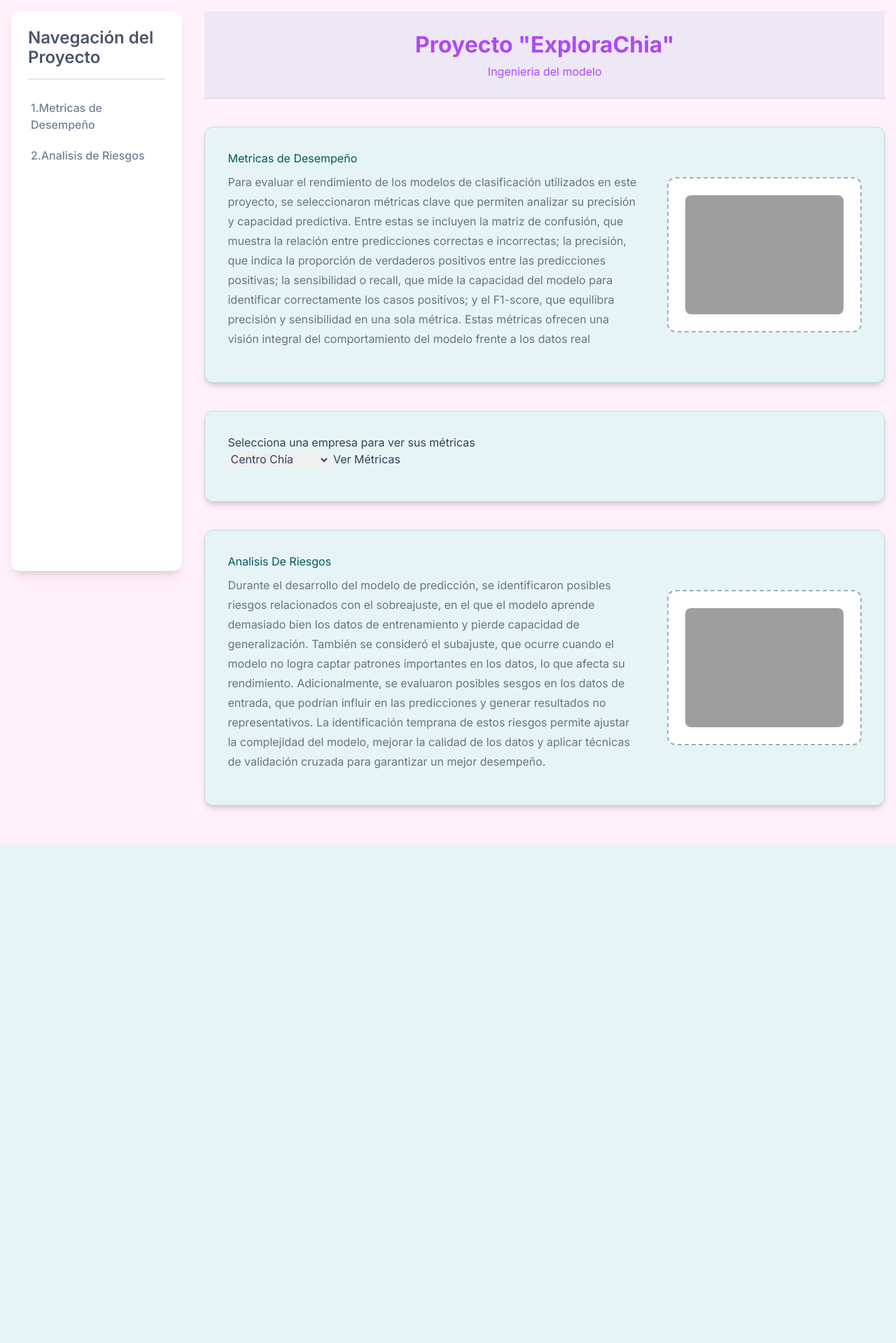
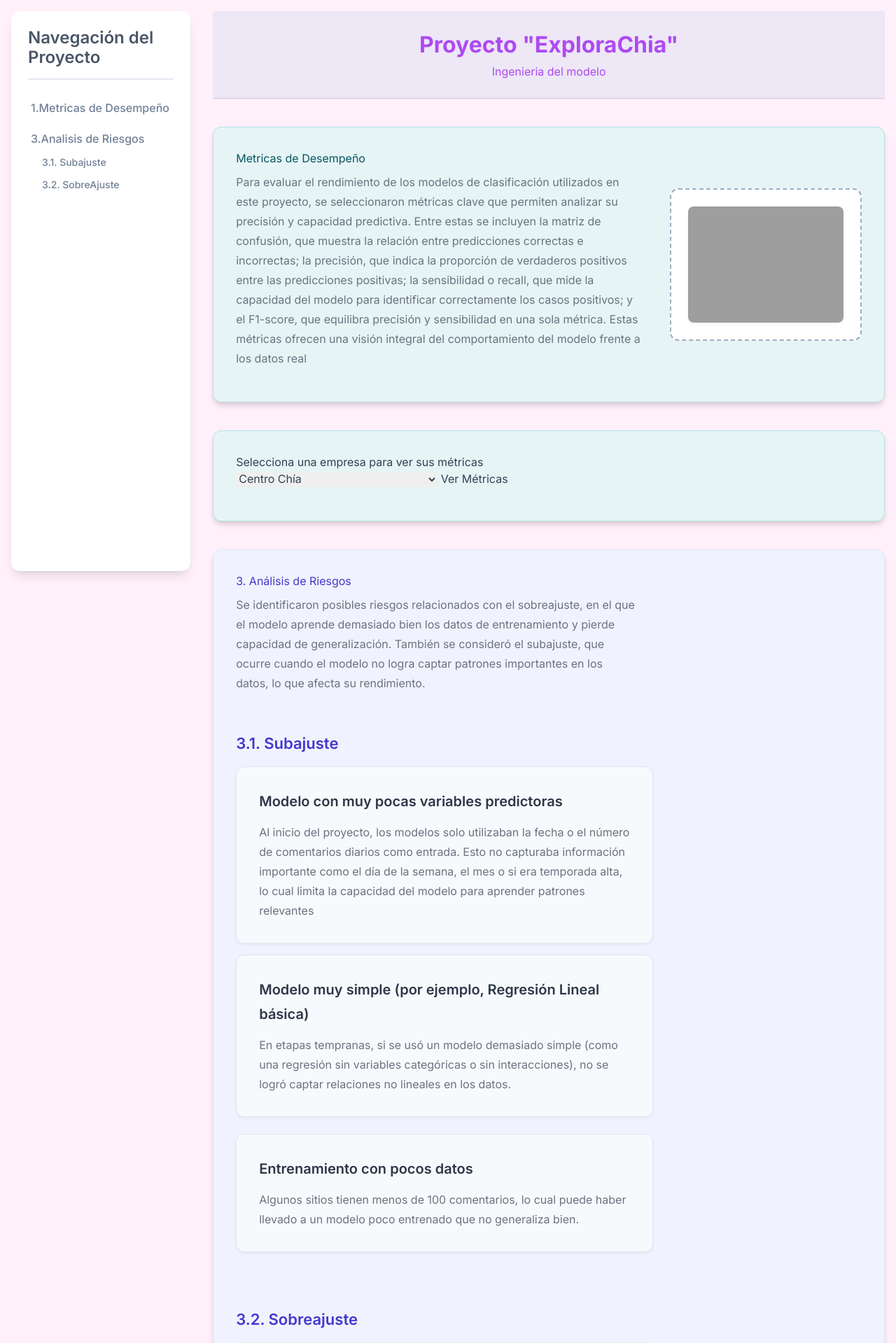
Before and after one commit to lawiwi/ExploraChia, a Flask app: page /Chia/Acercade/EvaluacionModelo in a window 1280 px wide. Shown: the top 1919 px of the page at 70% size. Before the commit the page ends 1207 px from the top, so only its background shows below. Run offline with Flask 3, Linux system fonts and the light colour scheme; parts of the project's set-up code (start-up, migrations or seed data) failed here and were passed over; some libraries are stand-ins or nearby versions; grey boxes are pictures that could not be loaded.

Commit message:
Analisis de Riesgo actualizado

```diff
--- a/Templates/Machine/EvaluacionModelo.html
+++ b/Templates/Machine/EvaluacionModelo.html
@@ -236,7 +236,9 @@
             <nav>
                 <ul class="space-y-1">
                     <li><a href="#metricas-desempeño" class="nav-link">1.Metricas de Desempeño</a></li>
-                    <li><a href="#analisis-riesgos" class="nav-link">2.Analisis de Riesgos</a></li>
+                    <li><a href="#analisis-riesgos" class="nav-link">3.Analisis de Riesgos</a></li>
+                    <li><a href="#subajuste-riegos" class="nav-link ml-4 block px-3 py-2 text-sm text-slate-500 hover:bg-sky-50 hover:text-sky-600 rounded-md transition-colors duration-150">3.1. Subajuste</a></li>
+                    <li><a href="#sobreajuste-riegos" class="nav-link ml-4 block px-3 py-2 text-sm text-slate-500 hover:bg-sky-50 hover:text-sky-600 rounded-md transition-colors duration-150">3.2. SobreAjuste</a></li>
                 </ul>
             </nav>
         </aside>
@@ -272,8 +274,14 @@
                             <select name="empresa">
                             <option value="centrochia">Centro Chía</option>
                             <option value="fontanar">Fontanar</option>
-                            <option value="parqueaventura">Parque Aventura</option>
-                            <!-- Agrega más según los archivos .json -->
+                            <option value="celestina">Restaurante Celestina/option>
+                            <option value="galapagoc">Restaurante Galapago Campestre</option>
+                            <option value="laspuertas">Restaurante Las Puertas</option>
+                            <option value="montañaoso">Parque la Montaña del Oso/option>
+                            <option value="parquecentrochia">Parque Centro Chia/option>
+                            <option value="playzonevip">PlayZone VIP</option>
+                            <option value="teatrofah">Teatro Fahreheint</option>
+                            <option value="tierraroja">Restaurante Tierra Roja/option>
                             </select>
                             <button type="submit">Ver Métricas</button>
                         </form>
@@ -281,22 +289,56 @@
                 </div>
             </section>
 
-            <section id="analisis-riesgos" class="content-card pastel-sky">
-                <div class="flex flex-col md:flex-row items-start md:items-center gap-x-6">
-                    <div class="md:w-2/3 text-content">
-                        <h2 class="section-title">Analisis De Riesgos</h2>
-                        <p>
-                            Durante el desarrollo del modelo de predicción, se identificaron posibles riesgos relacionados con el sobreajuste, en el que el modelo aprende demasiado bien los datos de entrenamiento y pierde capacidad de generalización. También se consideró el subajuste, que ocurre cuando el modelo no logra captar patrones importantes en los datos, lo que afecta su rendimiento. Adicionalmente, se evaluaron posibles sesgos en los datos de entrada, que podrían influir en las predicciones y generar resultados no representativos. La identificación temprana de estos riesgos permite ajustar la complejidad del modelo, mejorar la calidad de los datos y aplicar técnicas de validación cruzada para garantizar un mejor desempeño.
-                        </p>
+            <section id="aanalisis-riesgos" class="content-card pastel-indigo">
+                <h2 class="section-title">3. Análisis de Riesgos</h2>
+                 <div class="md:flex md:space-x-8 items-start mb-8">
+                     <div class="md:w-2/3">
+                        <p>Se identificaron posibles riesgos relacionados con el sobreajuste, en el que el modelo aprende demasiado bien los datos de entrenamiento y pierde capacidad de generalización. También se consideró el subajuste, que ocurre cuando el modelo no logra captar patrones importantes en los datos, lo que afecta su rendimiento.</p>
                     </div>
-                    <div class="image-placeholder-container md:w-1/3">
-                        <div class="image-placeholder">
+                    <div class="md:w-1/3 mt-6 md:mt-0">
 
-                         <img src="https://encrypted-tbn0.gstatic.com/images?q=tbn:ANd9GcSflIAWXBQCy1S3RHfvyvrQQqTIBP_TWtSgZA&s"
-                         alt="">
+                    </div>
+                </div>
+
+                <article id="subajuste-riegos" class="mt-8">
+                    <div class="md:flex md:space-x-6 items-start">
+                        <div class="md:w-2/3">
+                            <h3 class="article-title">3.1. Subajuste</h3>
+                            <div class="info-card mb-4">
+                                <p class="info-card-title">Modelo con muy pocas variables predictoras</p>
+                                <p>Al inicio del proyecto, los modelos solo utilizaban la fecha o el número de comentarios diarios como entrada. Esto no capturaba información importante como el día de la semana, el mes o si era temporada alta, lo cual limita la capacidad del modelo para aprender patrones relevantes</p>
+                            </div>
+                            <div class="info-card">
+                                <p class="info-card-title">Modelo muy simple (por ejemplo, Regresión Lineal básica)</p>
+                                <p>En etapas tempranas, si se usó un modelo demasiado simple (como una regresión sin variables categóricas o sin interacciones), no se logró captar relaciones no lineales en los datos.</p>
+                            </div>
+                            <div class="info-card">
+                                <p class="info-card-title">Entrenamiento con pocos datos</p>
+                                <p>Algunos sitios tienen menos de 100 comentarios, lo cual puede haber llevado a un modelo poco entrenado que no generaliza bien.</p>
+                            </div>
                         </div>
                     </div>
-            </section>
+                </article>
+
+                <article id="sobreajuste-riegos" class="mt-8">
+                    <div class="md:flex md:space-x-6 items-start">
+                        <div class="md:w-2/3">
+                            <h3 class="article-title">3.2. Sobreajuste</h3>
+                            <div class="info-card mb-4">
+                                <p class="info-card-title">Modelo ajustado a series con pocos datos y ruido</p>
+                                <p>Si se entrenó un modelo muy complejo (como Random Forest con muchos árboles) sobre un conjunto de datos pequeño o muy específico de un sitio, este pudo aprender los “picos” de visitas de manera exacta, pero fallar al generalizar</p>
+                            </div>
+                            <div class="info-card">
+                                <p class="info-card-title">Uso excesivo de variables irrelevantes o correlacionadas</p>
+                                <p>Si se incluyeron muchas variables (por ejemplo, múltiples dummies por mes, sin regularización o selección), el modelo podría haber aprendido patrones espurios.</p>
+                            </div>
+                            <div class="info-card">
+                                <p class="info-card-title">Entrenamiento sin validación cruzada adecuada</p>
+                                <p>Si no se separaron bien los datos de entrenamiento y prueba, o no se usó una validación temporal, el modelo pudo haber aprendido los datos de entrada sin poder generalizar a nuevas fechas.</p>
+                            </div>
+                        </div>
+                    </div>
+                </article>
         </main>
     </div>
 
```
